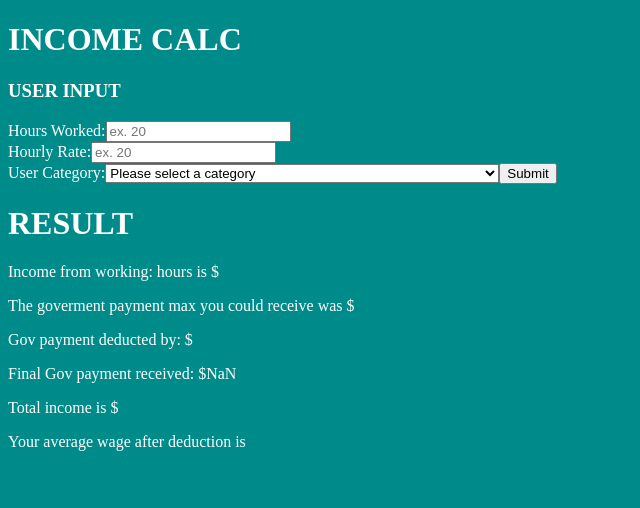
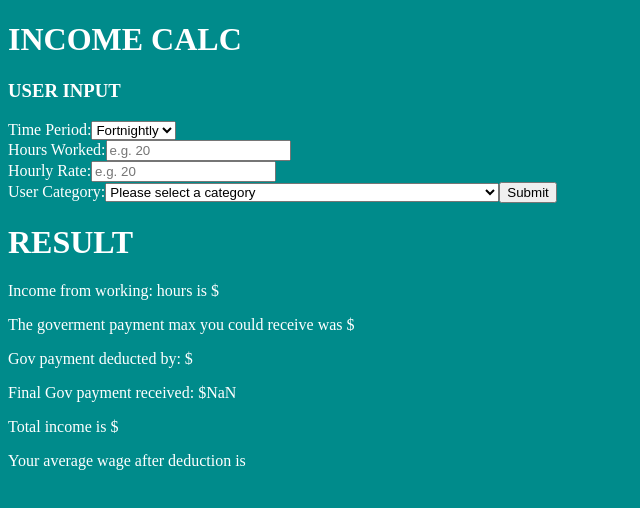
Before and after one commit to SebAnt86/incomecalc, a React (Create React App) app: page / in a window 1280 px wide. Shown: the top 508 px of the page, without its empty margins (0-640 px from the left). Built offline with nearby package versions, Linux system fonts and the light colour scheme; the HTML template or start-up script is replaced by a standard one.

Commit message:
added time period dropdown. sent partner income to calc but hasnt processs it

```diff
--- a/src/components/Form.js
+++ b/src/components/Form.js
@@ -8,79 +8,100 @@ export function Form(props) {
   const [hoursWorked, setHoursWorked] = useState("");
   const [hourRate, setHourRate] = useState("");
   const [userCategory, setUserCategory] = useState("");
+  const [partnerIncome, setPartnerIncome] = useState("");
+  const [timePeriod, setTimePeriod] = useState("fortnight");
 
   const handleSubmit = (evt) => {
     evt.preventDefault();
     const finalCalc = incomeCalc(
       hourRate,
       hoursWorked,
-      userCategories[userCategory]
+      userCategories[userCategory],
+      partnerIncome,
     );
+
     setResult(finalCalc);
 
-
-     // reset the form
+    // reset the form
     // setHoursWorked("");
     // setHourRate("");
     // setUserCategory("");
     // document.getElementById("userForm").reset();
   };
-  function ShowHideDiv(){
+  function ShowHideDiv() {
     const hiddenField = document.getElementById("hiddenInput");
     const selectField = document.getElementById("selectField");
-    if(selectField.value === "5" || selectField.value === "6"){
+    if (selectField.value === "5" || selectField.value === "6") {
       hiddenField.style.display = "block";
-    }
-    else{
+    } else {
       hiddenField.style.display = "none";
     }
-   // hiddenField.style.display = selectField.value === "5" ? "block" : "none";
+    // hiddenField.style.display = selectField.value === "5" ? "block" : "none";
   }
   return (
     <form onSubmit={handleSubmit} id="userForm">
       <div>
         <h3> USER INPUT </h3>
         <label>
+          Time Period:
+          <select
+          value={timePeriod}
+          onChange={(e) => setTimePeriod(e.target.value)}
+          >
 
+            <option value="week"> Weekly </option>
+            <option value="fortnight" > Fortnightly </option>
+            <option value="month"> Monthly </option>
+          </select>
+          </label>
+          <br />
+
+
+        <label>
           Hours Worked:
           <input
             type="number"
             value={hoursWorked}
             onChange={(e) => setHoursWorked(e.target.value)}
-            placeholder="ex. 20"
+            placeholder="e.g. 20"
             required
           />
           <br />
         </label>
 
         <label>
-
           Hourly Rate:
           <input
             type="number"
             value={hourRate}
             onChange={(e) => setHourRate(e.target.value)}
-            placeholder="ex. 20"
+            placeholder="e.g. 20"
             required
           />
           <br />
         </label>
-        <div id="hiddenInput" style={{display: "none"}}>
-        <label >
+        <div id="hiddenInput" style={{ display: "none" }}>
+          <label>
+            Partners Income:
+            <input type="number"
+              value={partnerIncome}
+              onChange={(e) => setPartnerIncome(e.target.value)}
+              placeholder="Inc their gov assist"
+             />
 
-          Partners Income:
-          <input
-            type="number"
-          />
-          <br />
-        </label>
+            <br />
+          </label>
         </div>
 
-
         <label>
-
           User Category:
-          <select id = "selectField" onChange={(e) => {setUserCategory(Number(e.target.value)); ShowHideDiv();}}>
+          <select
+            id="selectField"
+            onChange={(e) => {
+              setUserCategory(Number(e.target.value));
+              ShowHideDiv();
+            }}
+          >
             <option>Please select a category</option>
             <option value="0">Single, no children</option>
             <option value="1">
--- a/src/components/Result.js
+++ b/src/components/Result.js
@@ -5,6 +5,7 @@ function Result(props) {
   // if (!result) {
   //   return <div> EMPTY </div>;
   // }
+  const finalGovPay= Number(result.maxGovPayment - result.deductions).toFixed(2);
   return (
     <div>
       <h1> RESULT </h1>
@@ -12,7 +13,7 @@ function Result(props) {
         <p> Income from working: {result.workHours} hours is ${result.workIncomeTotal} </p>
         <p> The goverment payment max you could receive was ${result.maxGovPayment} </p>
         <p> Gov payment deducted by:  ${result.deductions} </p>
-        <p> Final Gov payment received:  ${(result.maxGovPayment - result.deductions).toFixed(2)} </p>
+        <p> Final Gov payment received:  ${finalGovPay} </p>
         <p> Total income  is ${result.totalIncome} </p>
 
         <p> Your average wage after deduction is  {result.averageWage} </p>
--- a/src/components/incomeCalc.js
+++ b/src/components/incomeCalc.js
@@ -24,9 +24,7 @@ export const incomeCalc = (userRate, userHours =1, userCategories) => {
       // deduction from 256 to incomeLimit
       threshold2 = ((workIncomeTotal - 150 - 106) * userCategories.bracketTwo);
 
-      console.log("threshold2:" + threshold2);
-                        // .60 // 1080 - 150 = (930 - 557 ) ((63)+494)  ==
-                        // .40 // 1080 - 150 = (930 - 371 ) ((42)+329) ==
+
       deductions = Math.round((106 * userCategories.bracketOne) + threshold2);
     }
   }
```
